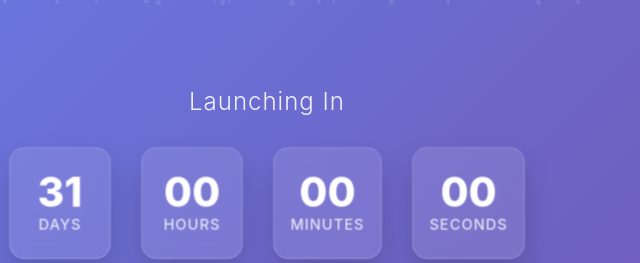
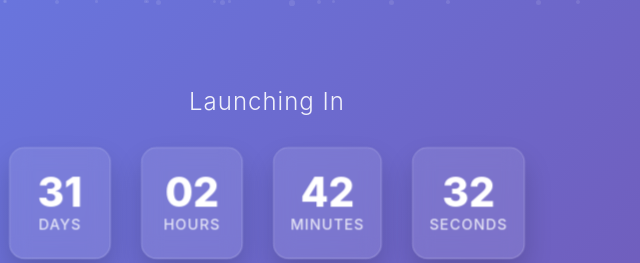
Before and after one commit to SHIHABSSS1/MaintananceMood, a plain HTML site: page index.html in a window 1280 px wide. Shown: the top 263 px of the page, 373-1013 px from the left. Drawn offline with Linux system fonts and the light colour scheme.

Commit message:
fixed timer

```diff
--- a/index.html
+++ b/index.html
@@ -386,9 +386,8 @@
     <script>
         // Countdown Timer Function
         function updateCountdown() {
-            // Set launch date to 1 month from now
-            const launchDate = new Date();
-            launchDate.setMonth(launchDate.getMonth() + 1);
+            // Set launch date to 1 month from July 25, 2025
+            const launchDate = new Date(2025, 7, 25); // August 25, 2025 (month is 0-indexed)
 
             const now = new Date();
             const timeLeft = launchDate - now;
```
